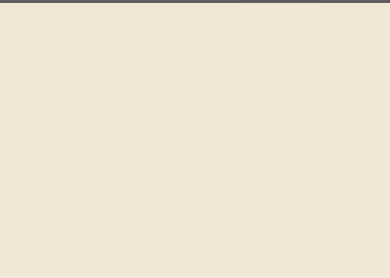
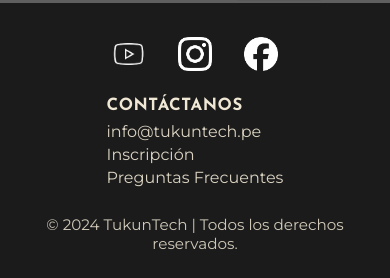
Before and after one commit to TukunTech/tukun-tech-landing, a plain HTML site: page docs/index.html in a window 390 px wide. Shown: the part 1579-1857 px from the top of the page. Before the commit the page ends 1582 px from the top, so only its background shows below. Drawn offline with Linux system fonts and the light colour scheme; grey boxes are pictures that could not be loaded; a web font is replaced by a local one.

Commit message:
feat(footer): add responsive footer with social icons and contact section

```diff
--- a/docs/css/main.css
+++ b/docs/css/main.css
@@ -408,6 +408,87 @@ body {
     max-width: 100%;
 }
 
+.footer {
+    background: #1B1B1B;
+    color: var(--color-secondary);
+    padding: 40px 20px;
+    font-family: var(--font-text2);
+    text-align: center;
+}
+
+.footer-inner {
+    max-width: 1000px;
+    margin: 0 auto;
+    display: flex;
+    flex-direction: column;
+    align-items: center;
+    gap: 28px;
+}
+
+.footer-top {
+    display: flex;
+    align-items: center;
+    justify-content: center;
+    gap: 80px;
+    flex-wrap: wrap;
+}
+
+.footer-social {
+    display: flex;
+    gap: 28px;
+    justify-content: center;
+}
+
+.footer-social img {
+    width: 42px;
+    height: 42px;
+    filter: brightness(0) invert(1);
+    transition: transform .2s;
+}
+
+.footer-social img:hover {
+    transform: scale(1.12);
+}
+
+.footer-links {
+    text-align: left;
+}
+
+.footer-links h3 {
+    font-family: var(--font-base);
+    margin: 0 0 12px;
+    letter-spacing: .03em;
+}
+
+.footer-links ul {
+    list-style: none;
+    margin: 0;
+    padding: 0;
+}
+
+.footer-links li {
+    margin: 6px 0;
+}
+
+.footer-links a {
+    color: var(--color-secondary);
+    text-decoration: none;
+    opacity: .9;
+}
+
+.footer-links a:hover {
+    opacity: 1;
+    text-decoration: underline;
+}
+
+
+.footer-copy {
+    margin: 0;
+    opacity: .85;
+    font-size: 0.95rem;
+}
+
+
 
 @media (min-width: 1600px) {
     .hero-title {
@@ -473,6 +554,15 @@ body {
         --screen-inset-right: -6%;
         --screen-inset-bottom: 12%;
         --screen-inset-left: 34%;
+    }
+
+    .footer-inner {
+        max-width: 900px;
+        gap: 24px;
+    }
+
+    .footer-top {
+        gap: 64px;
     }
 }
 
@@ -569,6 +659,36 @@ body {
     .device-text {
         font-size: clamp(.98rem, 4.5vw, 1.1rem);
     }
+
+    .footer {
+        padding: 28px 16px;
+    }
+
+    .footer-top {
+        gap: 16px;
+    }
+
+    .footer-social {
+        gap: 20px;
+    }
+
+    .footer-social a {
+        padding: 6px;
+    }
+
+    .footer-social img {
+        width: 34px;
+        height: 34px;
+    }
+
+    .footer-links h3 {
+        margin-bottom: 8px;
+        font-size: 1.05rem;
+    }
+
+    .footer-links li {
+        margin: 4px 0;
+    }
 }
 
 @media (min-width: 1200px) {
--- a/docs/index.html
+++ b/docs/index.html
@@ -90,6 +90,34 @@
     </div>
   </section>
 
+
+  <footer class="footer">
+    <div class="footer-inner">
+      <div class="footer-top">
+        <div class="footer-social">
+          <a href="#" aria-label="YouTube"><img src="img/logo_yt.png" alt=""></a>
+          <a href="#" aria-label="Instagram"><img src="img/logo_ig.png" alt=""></a>
+          <a href="#" aria-label="Facebook"><img src="img/logo_fb.png" alt=""></a>
+        </div>
+
+        <div class="footer-links">
+          <h3>CONTÁCTANOS</h3>
+          <ul>
+            <li><a href="mailto:info@tukuntech.pe">info@tukuntech.pe</a></li>
+            <li><a href="#inscripcion">Inscripción</a></li>
+            <li><a href="#faq">Preguntas Frecuentes</a></li>
+          </ul>
+        </div>
+      </div>
+
+      <p class="footer-copy">© 2024 TukunTech | Todos los derechos reservados.</p>
+    </div>
+  </footer>
+
+
+
+
+
   <script src="js/main.js"></script>
 </body>
 
```
Also changed, not shown: docs/img/logo_fb.png (added), docs/img/logo_ig.png (added), docs/img/logo_yt.png (added).
